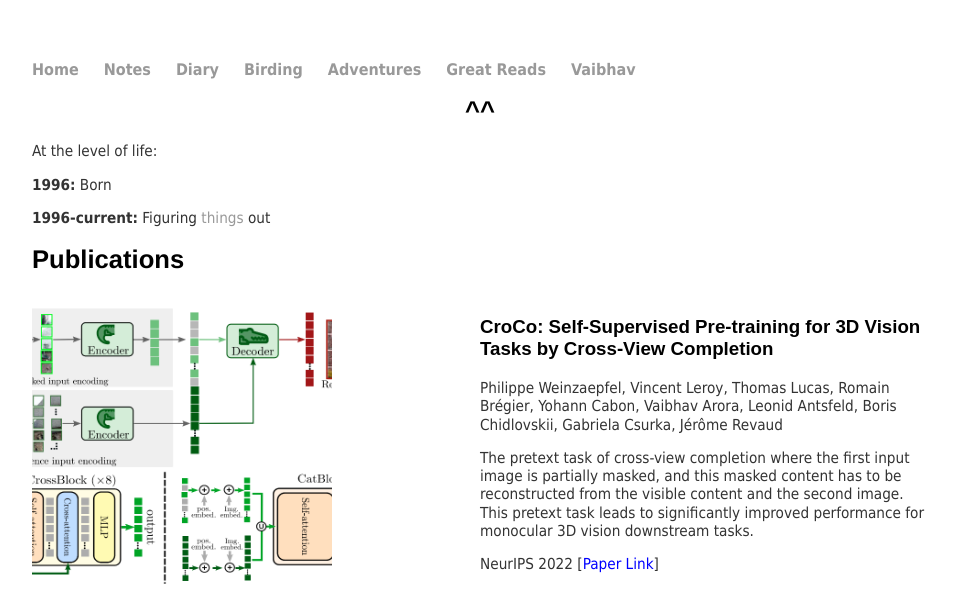
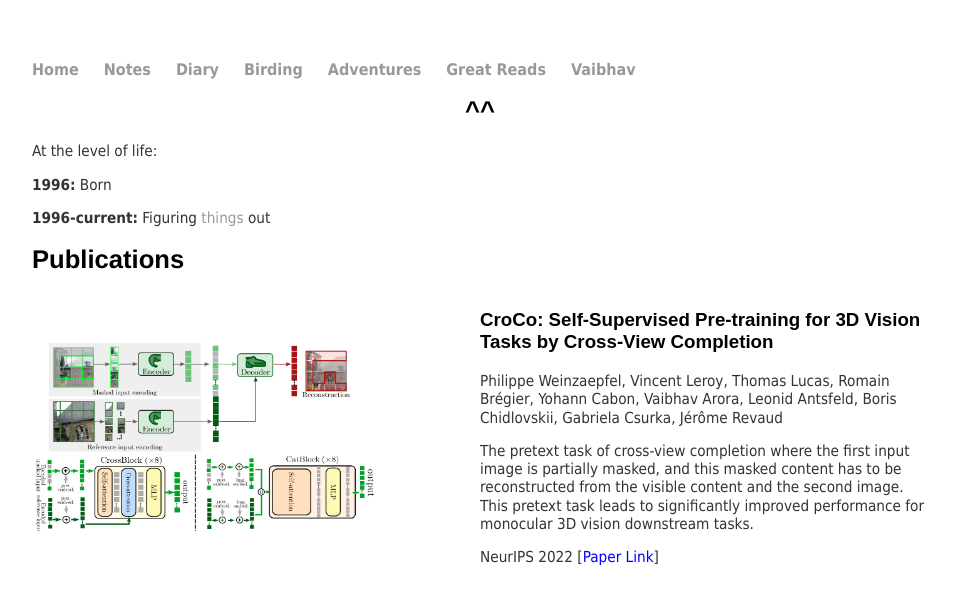
Before and after one commit to AntiLibrary5/AntiLibrary5.github.io, a Jekyll site: the page built from vaibhav/index.html, in a window 1280 px wide. Shown: the top 597 px of the page, without its empty margins (160-1116 px from the left). Built offline with Jekyll 4.4.1, drawn with Linux system fonts in a browser that asks for light colours; grey boxes are pictures that could not be loaded.

Commit message:
Update index.html

```diff
--- a/vaibhav/index.html
+++ b/vaibhav/index.html
@@ -25,8 +25,8 @@ title: Vaibhav Arora, theboxtroll
             margin-bottom: 20px;
         }
         .project img {
-            width: 300px;
-            height: 300px;
+            width: 350px;
+            height: 200px;
             object-fit: cover;
         }
         .project-info {
```
